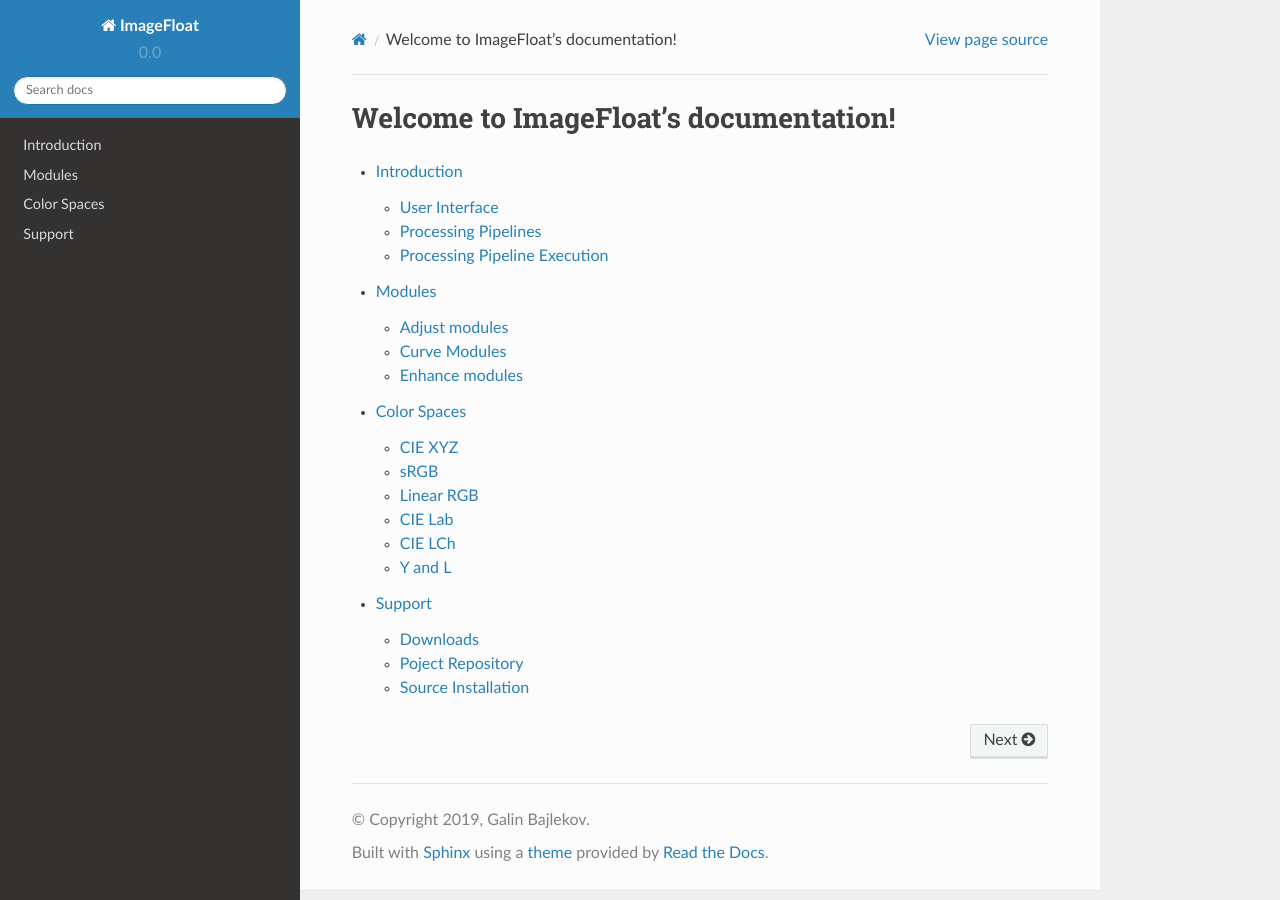
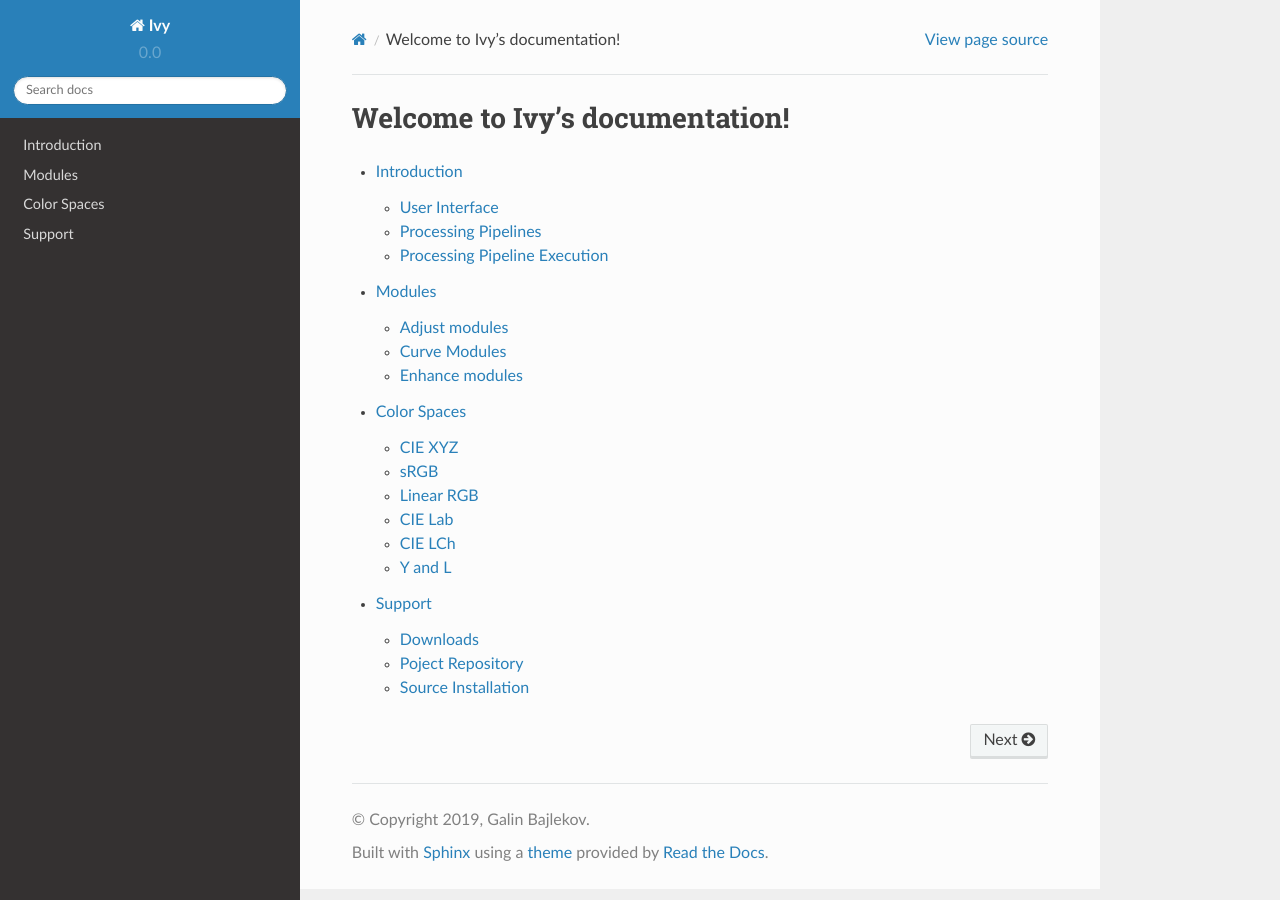
Before and after one commit to bajlekov/Ivy, a Sphinx documentation site: the page built from doc/source/index.rst, in a window 1280 px wide. Built offline with Sphinx 7.4.7 and the Read the Docs theme 2.0.0, drawn with Linux system fonts in a browser that asks for light colours.

Commit message:
Update documentation with new name

```diff
--- a/_config.yml
+++ b/_config.yml
@@ -1,3 +1,3 @@
-title: ImageFloat
+title: Ivy
 
 theme: jekyll-theme-cayman
--- a/doc/source/colorspaces.rst
+++ b/doc/source/colorspaces.rst
@@ -1,10 +1,10 @@
 Color Spaces
 ============
 
-ImageFloat processes image data which stores color information in a 2-dimensional spatial grid. Color, as characterized by human visual perception, can be mapped to a 3-dimensional space defined by the 3 distinct response spectra of the cone cell photoreceptors in the human eye. These are defined as S (420nm–440nm), M (530nm-540nm), and L (560nm-580nm) corresponding to the peak wavelength they are sensitive to. However, the mapping of color to this LMS space is not always intuitive. Therefor several other color spaces have been defined which more closely match physical or perceptual concepts of light. Transformation between common color spaces are lossless, as they map the same 3-dimensional space.
+Ivy processes image data which stores color information in a 2-dimensional spatial grid. Color, as characterized by human visual perception, can be mapped to a 3-dimensional space defined by the 3 distinct response spectra of the cone cell photoreceptors in the human eye. These are defined as S (420nm–440nm), M (530nm-540nm), and L (560nm-580nm) corresponding to the peak wavelength they are sensitive to. However, the mapping of color to this LMS space is not always intuitive. Therefor several other color spaces have been defined which more closely match physical or perceptual concepts of light. Transformation between common color spaces are lossless, as they map the same 3-dimensional space.
 
 .. note::
-	For capturing and displaying purposes, the color space components are limited to a defined range (gamut). Within ImageFloat, this restriction is only applied when strictly necessary. The processing pipeline preserves out of gamut colors until export to file or display.
+	For capturing and displaying purposes, the color space components are limited to a defined range (gamut). Within Ivy, this restriction is only applied when strictly necessary. The processing pipeline preserves out of gamut colors until export to file or display.
 
 .. note::
 	These color spaces do not capture spectrum of visible light in full detail. There is a loss of information when capturing light as a tristimulus color, whether with common imaging devices or in human vision. When looking at most commercially available imaging and display technology, imaging devices map the visible light spectrum to color such that the reproduced light spectrum will be perceived approximately the same as the original spectrum. The loss of spectral information is inherent to this process.
@@ -77,7 +77,7 @@ Based on the previously described LAB_ color space, the LCH color space is a rad
 Y and L
 -------
 
-In addition to the trichromatic color values, ImageFloat internally uses two monochromatic data representations when there is no color information. This is useful for mask or modulation data. The Y and L representations are derived from the Y and L components of XYZ_ and LAB_ respectively. They offer a choice between linear light intensity or perceptual lightness scales.
+In addition to the trichromatic color values, Ivy internally uses two monochromatic data representations when there is no color information. This is useful for mask or modulation data. The Y and L representations are derived from the Y and L components of XYZ_ and LAB_ respectively. They offer a choice between linear light intensity or perceptual lightness scales.
 
 .. _`Y`:
 
--- a/doc/source/conf.py
+++ b/doc/source/conf.py
@@ -19,7 +19,7 @@
 
 # -- Project information -----------------------------------------------------
 
-project = 'ImageFloat'
+project = 'Ivy'
 copyright = '2019, Galin Bajlekov'
 author = 'Galin Bajlekov'
 
@@ -103,7 +103,7 @@ html_static_path = ['_static']
 # -- Options for HTMLHelp output ---------------------------------------------
 
 # Output file base name for HTML help builder.
-htmlhelp_basename = 'ImageFloatdoc'
+htmlhelp_basename = 'Ivydoc'
 
 
 # -- Options for LaTeX output ------------------------------------------------
@@ -130,7 +130,7 @@ latex_elements = {
 # (source start file, target name, title,
 #  author, documentclass [howto, manual, or own class]).
 latex_documents = [
-    (master_doc, 'ImageFloat.tex', 'ImageFloat Documentation',
+    (master_doc, 'Ivy.tex', 'Ivy Documentation',
      'Galin Bajlekov', 'manual'),
 ]
 
@@ -140,7 +140,7 @@ latex_documents = [
 # One entry per manual page. List of tuples
 # (source start file, name, description, authors, manual section).
 man_pages = [
-    (master_doc, 'imagefloat', 'ImageFloat Documentation',
+    (master_doc, 'Ivy', 'Ivy Documentation',
      [author], 1)
 ]
 
@@ -151,8 +151,8 @@ man_pages = [
 # (source start file, target name, title, author,
 #  dir menu entry, description, category)
 texinfo_documents = [
-    (master_doc, 'ImageFloat', 'ImageFloat Documentation',
-     author, 'ImageFloat', 'One line description of project.',
+    (master_doc, 'Ivy', 'Ivy Documentation',
+     author, 'Ivy', 'One line description of project.',
      'Miscellaneous'),
 ]
 
--- a/doc/source/index.rst
+++ b/doc/source/index.rst
@@ -1,9 +1,9 @@
-.. ImageFloat documentation master file, created by
+.. Ivy documentation master file, created by
 	sphinx-quickstart on Fri Aug 31 11:05:17 2018.
 	You can adapt this file completely to your liking, but it should at least
 	contain the root `toctree` directive.
 
-Welcome to ImageFloat's documentation!
+Welcome to Ivy's documentation!
 ======================================
 
 .. toctree::
--- a/doc/source/intro.rst
+++ b/doc/source/intro.rst
@@ -1,7 +1,7 @@
 Introduction
 ============
 
-ImageFloat is a program for image processing. The main idea behind it is the creation of a processing pipeline in the form of a  `directed acyclic graph`_, which describes the processing steps performed from the initial input image to the final output image. This provides great flexibility in the processing pipelines and allows for a non-linear processing flow.
+Ivy is a program for image processing. The main idea behind it is the creation of a processing pipeline in the form of a  `directed acyclic graph`_, which describes the processing steps performed from the initial input image to the final output image. This provides great flexibility in the processing pipelines and allows for a non-linear processing flow.
 
 .. image:: preview.png
 
--- a/doc/source/modules.rst
+++ b/doc/source/modules.rst
@@ -3,7 +3,7 @@
 Modules
 =======
 
-ImageFloat's processing pipeline consists of modules chained together, each performing a specific processing step. the available modules are divided into several categories dependent on the type of operation they perform.
+Ivy's processing pipeline consists of modules chained together, each performing a specific processing step. the available modules are divided into several categories dependent on the type of operation they perform.
 
 .. toctree::
 	:maxdepth: 2
```
Also changed, not shown: README.md (+5 -5 lines), 2 other files.
